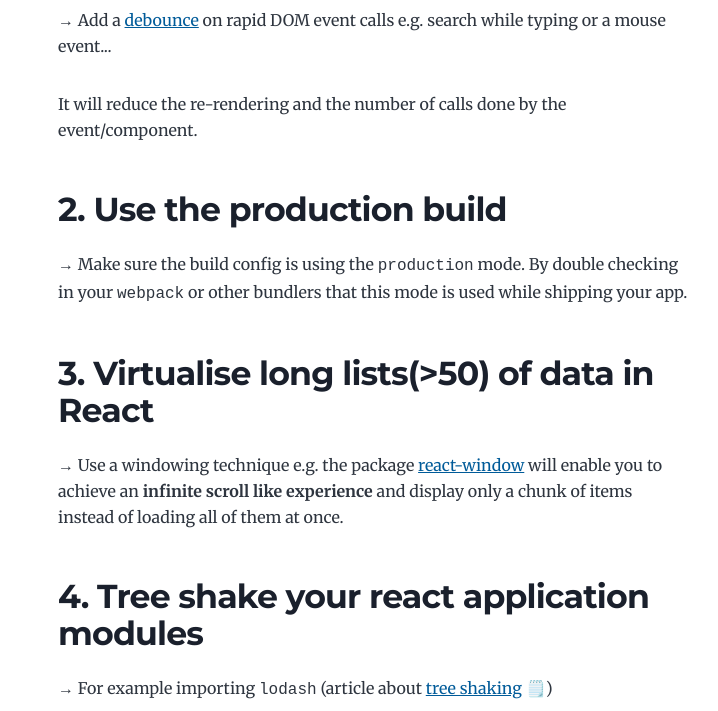
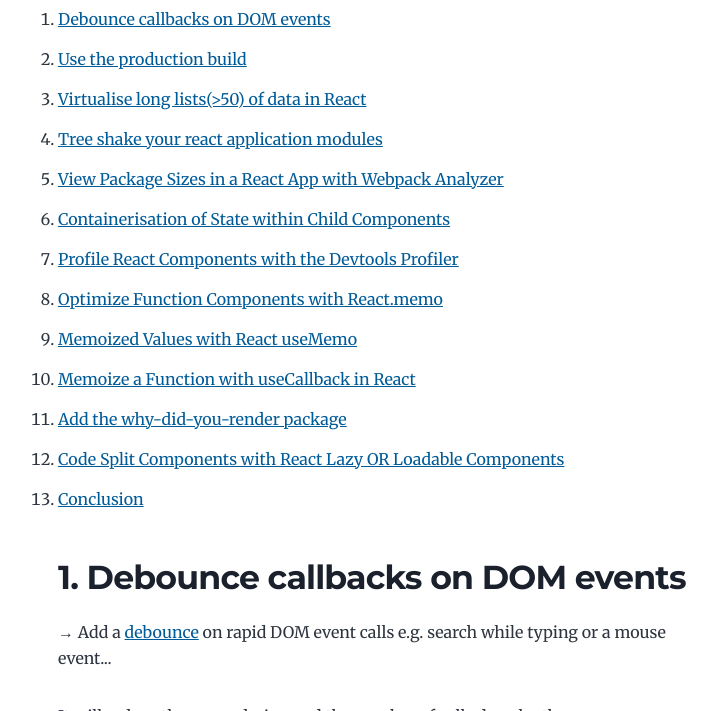
Before and after one commit to Hakim-M-Github/hakim-blog, a Gatsby site: page /how-to-optimize-a-react-app/ in a window 1280 px wide. Shown: the part 633-1344 px from the top of the page, without its empty margins (266-984 px from the left). Built offline with nearby package versions, Linux system fonts and the light colour scheme; Gatsby itself is replaced by a stand-in of ours; some packages are replaced by stand-ins of ours.

Commit message:
fix(:pushpin:): add table of content to react optimization article

```diff
--- a/content/blog/how-to-optimize-a-react-app/index.md
+++ b/content/blog/how-to-optimize-a-react-app/index.md
@@ -11,6 +11,22 @@ description: Summary of the most and best used techniques to optimize your react
 - Send to the browser **the least amount of code** possible.
 - Render **the least amount of components** in a page.
 - **Re-render components the least amount** of time.
+
+
+## Table of Contents
+1. [Debounce callbacks on DOM events](#1-debounce-callbacks-on-dom-events)
+2. [Use the production build](#2-use-the-production-build)
+3. [Virtualise  long lists(>50) of data in React](#3-virtualise-long-lists50-of-data-in-react)
+4. [Tree shake your react application modules](#4-tree-shake-your-react-application-modules)
+5. [View Package Sizes in a React App with Webpack Analyzer](#5-view-package-sizes-in-a-react-app-with-webpack-analyzer)
+6. [Containerisation of State within Child Components](#6-containerisation-of-state-within-child-components)
+7. [Profile React Components with the Devtools Profiler](#7-profile-react-components-with-the-devtools-profiler)
+8. [Optimize Function Components with React.memo](#8-optimize-function-components-with-reactmemo)
+9. [Memoized Values with React useMemo](#9-memoized-values-with-react-usememo)
+10. [Memoize a Function with useCallback in React](#10-memoize-a-function-with-usecallback-in-react)
+11. [Add the why-did-you-render package](#11-add-the-why-did-you-render-package)
+12. [Code Split Components with React Lazy OR Loadable Components](#12-code-split-components-with-react-lazy-or-loadable-components)
+13. [Conclusion](#conclusion)
 
 ## 1. Debounce callbacks on DOM events
 
```
